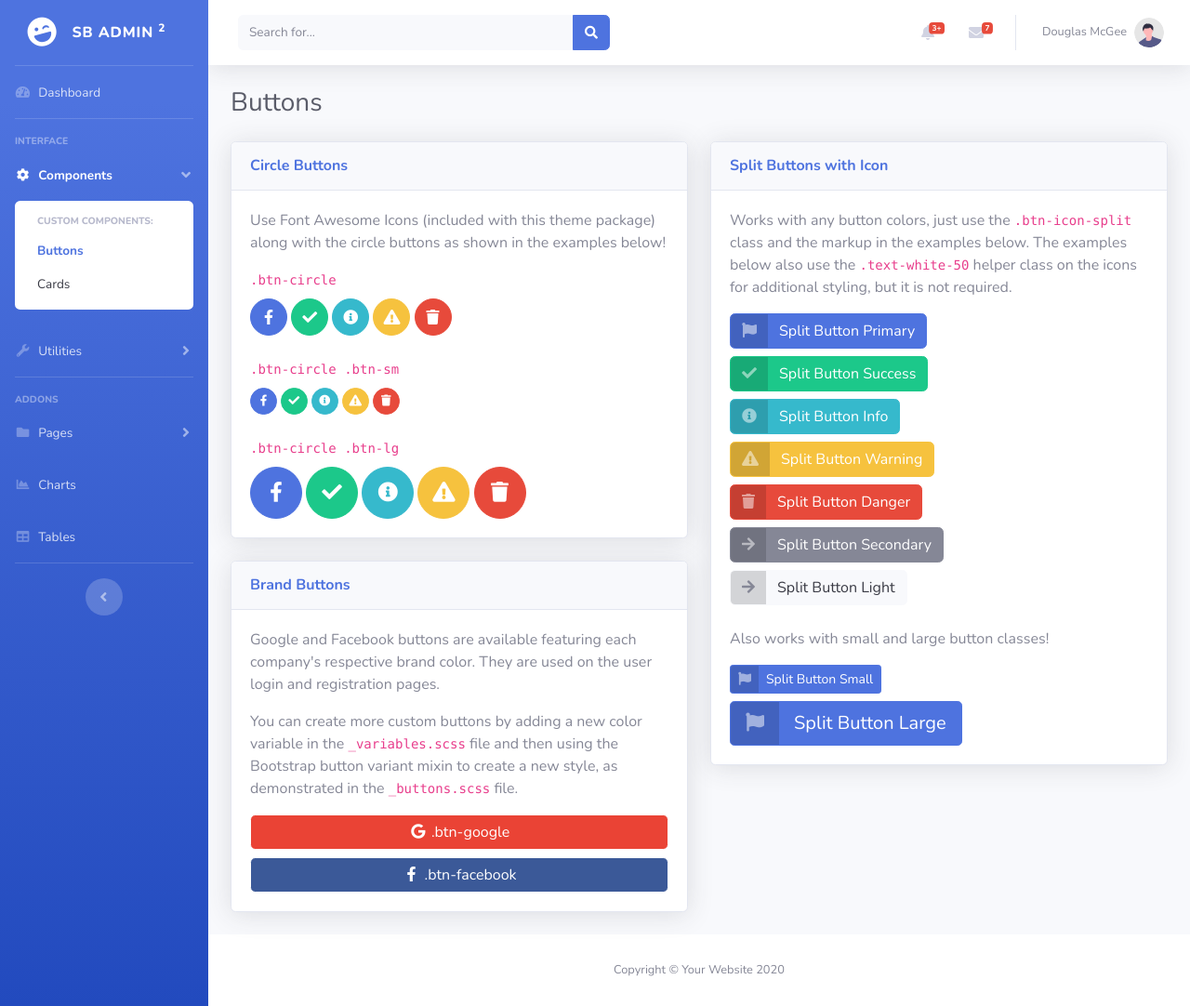
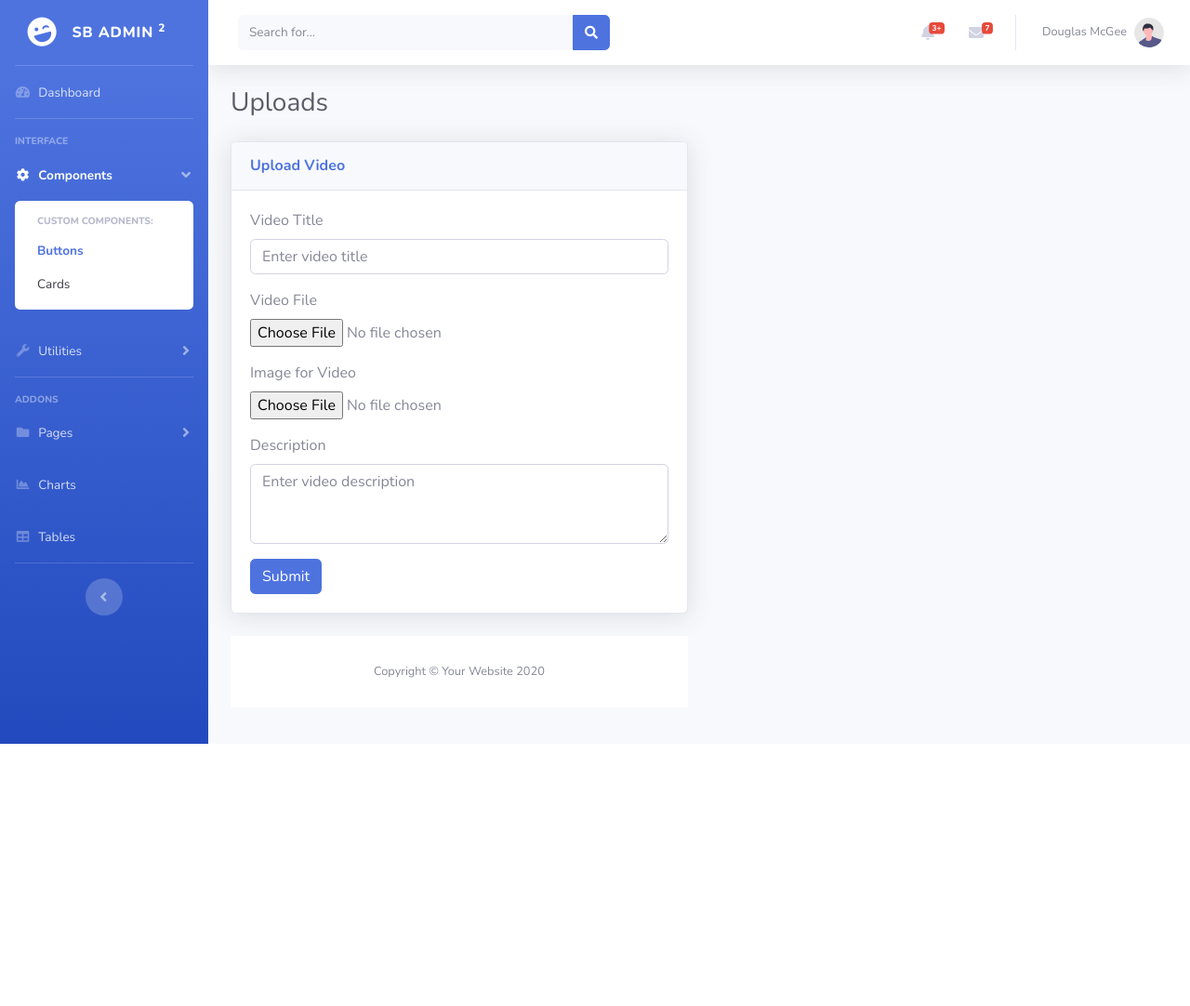
Before and after one commit to Toochidennis/trumpdjvance2024, a PHP site: page /admin/buttons.html in a window 1280 px wide. Shown: the whole page at 93% size. After the commit the page ends 800 px from the top, so only its background shows below. Run offline with PHP 8.4, Linux system fonts and the light colour scheme.

Commit message:
admin update
check the dashboard settings then in buttons

```diff
--- a/admin/buttons.html
+++ b/admin/buttons.html
@@ -360,190 +360,42 @@
                 <div class="container-fluid">
 
                     <!-- Page Heading -->
-                    <h1 class="h3 mb-4 text-gray-800">Buttons</h1>
+                    <h1 class="h3 mb-4 text-gray-800">Uploads</h1>
 
                     <div class="row">
 
                         <div class="col-lg-6">
 
-                            <!-- Circle Buttons -->
                             <div class="card shadow mb-4">
                                 <div class="card-header py-3">
-                                    <h6 class="m-0 font-weight-bold text-primary">Circle Buttons</h6>
+                                    <h6 class="m-0 font-weight-bold text-primary">Upload Video</h6>
                                 </div>
                                 <div class="card-body">
-                                    <p>Use Font Awesome Icons (included with this theme package) along with the circle
-                                        buttons as shown in the examples below!</p>
-                                    <!-- Circle Buttons (Default) -->
-                                    <div class="mb-2">
-                                        <code>.btn-circle</code>
-                                    </div>
-                                    <a href="#" class="btn btn-primary btn-circle">
-                                        <i class="fab fa-facebook-f"></i>
-                                    </a>
-                                    <a href="#" class="btn btn-success btn-circle">
-                                        <i class="fas fa-check"></i>
-                                    </a>
-                                    <a href="#" class="btn btn-info btn-circle">
-                                        <i class="fas fa-info-circle"></i>
-                                    </a>
-                                    <a href="#" class="btn btn-warning btn-circle">
-                                        <i class="fas fa-exclamation-triangle"></i>
-                                    </a>
-                                    <a href="#" class="btn btn-danger btn-circle">
-                                        <i class="fas fa-trash"></i>
-                                    </a>
-                                    <!-- Circle Buttons (Small) -->
-                                    <div class="mt-4 mb-2">
-                                        <code>.btn-circle .btn-sm</code>
-                                    </div>
-                                    <a href="#" class="btn btn-primary btn-circle btn-sm">
-                                        <i class="fab fa-facebook-f"></i>
-                                    </a>
-                                    <a href="#" class="btn btn-success btn-circle btn-sm">
-                                        <i class="fas fa-check"></i>
-                                    </a>
-                                    <a href="#" class="btn btn-info btn-circle btn-sm">
-                                        <i class="fas fa-info-circle"></i>
-                                    </a>
-                                    <a href="#" class="btn btn-warning btn-circle btn-sm">
-                                        <i class="fas fa-exclamation-triangle"></i>
-                                    </a>
-                                    <a href="#" class="btn btn-danger btn-circle btn-sm">
-                                        <i class="fas fa-trash"></i>
-                                    </a>
-                                    <!-- Circle Buttons (Large) -->
-                                    <div class="mt-4 mb-2">
-                                        <code>.btn-circle .btn-lg</code>
-                                    </div>
-                                    <a href="#" class="btn btn-primary btn-circle btn-lg">
-                                        <i class="fab fa-facebook-f"></i>
-                                    </a>
-                                    <a href="#" class="btn btn-success btn-circle btn-lg">
-                                        <i class="fas fa-check"></i>
-                                    </a>
-                                    <a href="#" class="btn btn-info btn-circle btn-lg">
-                                        <i class="fas fa-info-circle"></i>
-                                    </a>
-                                    <a href="#" class="btn btn-warning btn-circle btn-lg">
-                                        <i class="fas fa-exclamation-triangle"></i>
-                                    </a>
-                                    <a href="#" class="btn btn-danger btn-circle btn-lg">
-                                        <i class="fas fa-trash"></i>
-                                    </a>
-                                </div>
-                            </div>
-
-                            <!-- Brand Buttons -->
-                            <div class="card shadow mb-4">
-                                <div class="card-header py-3">
-                                    <h6 class="m-0 font-weight-bold text-primary">Brand Buttons</h6>
-                                </div>
-                                <div class="card-body">
-                                    <p>Google and Facebook buttons are available featuring each company's respective
-                                        brand color. They are used on the user login and registration pages.</p>
-                                    <p>You can create more custom buttons by adding a new color variable in the
-                                        <code>_variables.scss</code> file and then using the Bootstrap button variant
-                                        mixin to create a new style, as demonstrated in the <code>_buttons.scss</code>
-                                        file.</p>
-                                    <a href="#" class="btn btn-google btn-block"><i class="fab fa-google fa-fw"></i>
-                                        .btn-google</a>
-                                    <a href="#" class="btn btn-facebook btn-block"><i
-                                            class="fab fa-facebook-f fa-fw"></i> .btn-facebook</a>
+                                    <form action="uploads.php" method="POST" enctype="multipart/form-data">
+                                        <div class="form-group">
+                                            <label for="title">Video Title</label>
+                                            <input type="text" class="form-control" id="title" name="title" placeholder="Enter video title" required>
+                                        </div>
+                                        <div class="form-group">
+                                            <label for="video_url">Video File</label>
+                                            <input type="file" class="form-control-file" id="video_url" name="video_url" accept="video/*" required>
+                                        </div>
+                                        <div class="form-group">
+                                            <label for="image_url">Image for Video</label>
+                                            <input type="file" class="form-control-file" id="image_url" name="image" accept="image/*" required>
+                                        </div>
+                                        <div class="form-group">
+                                            <label for="description">Description</label>
+                                            <textarea class="form-control" id="description" name="description" rows="3" placeholder="Enter video description" required></textarea>
+                                        </div>
+                                        <button type="submit" class="btn btn-primary">Submit</button>
+                                    </form>
 
                                 </div>
                             </div>
 
-                        </div>
 
-                        <div class="col-lg-6">
-
-                            <div class="card shadow mb-4">
-                                <div class="card-header py-3">
-                                    <h6 class="m-0 font-weight-bold text-primary">Split Buttons with Icon</h6>
-                                </div>
-                                <div class="card-body">
-                                    <p>Works with any button colors, just use the <code>.btn-icon-split</code> class and
-                                        the markup in the examples below. The examples below also use the
-                                        <code>.text-white-50</code> helper class on the icons for additional styling,
-                                        but it is not required.</p>
-                                    <a href="#" class="btn btn-primary btn-icon-split">
-                                        <span class="icon text-white-50">
-                                            <i class="fas fa-flag"></i>
-                                        </span>
-                                        <span class="text">Split Button Primary</span>
-                                    </a>
-                                    <div class="my-2"></div>
-                                    <a href="#" class="btn btn-success btn-icon-split">
-                                        <span class="icon text-white-50">
-                                            <i class="fas fa-check"></i>
-                                        </span>
-                                        <span class="text">Split Button Success</span>
-                                    </a>
-                                    <div class="my-2"></div>
-                                    <a href="#" class="btn btn-info btn-icon-split">
-                                        <span class="icon text-white-50">
-                                            <i class="fas fa-info-circle"></i>
-                                        </span>
-                                        <span class="text">Split Button Info</span>
-                                    </a>
-                                    <div class="my-2"></div>
-                                    <a href="#" class="btn btn-warning btn-icon-split">
-                                        <span class="icon text-white-50">
-                                            <i class="fas fa-exclamation-triangle"></i>
-                                        </span>
-                                        <span class="text">Split Button Warning</span>
-                                    </a>
-                                    <div class="my-2"></div>
-                                    <a href="#" class="btn btn-danger btn-icon-split">
-                                        <span class="icon text-white-50">
-                                            <i class="fas fa-trash"></i>
-                                        </span>
-                                        <span class="text">Split Button Danger</span>
-                                    </a>
-                                    <div class="my-2"></div>
-                                    <a href="#" class="btn btn-secondary btn-icon-split">
-                                        <span class="icon text-white-50">
-                                            <i class="fas fa-arrow-right"></i>
-                                        </span>
-                                        <span class="text">Split Button Secondary</span>
-                                    </a>
-                                    <div class="my-2"></div>
-                                    <a href="#" class="btn btn-light btn-icon-split">
-                                        <span class="icon text-gray-600">
-                                            <i class="fas fa-arrow-right"></i>
-                                        </span>
-                                        <span class="text">Split Button Light</span>
-                                    </a>
-                                    <div class="mb-4"></div>
-                                    <p>Also works with small and large button classes!</p>
-                                    <a href="#" class="btn btn-primary btn-icon-split btn-sm">
-                                        <span class="icon text-white-50">
-                                            <i class="fas fa-flag"></i>
-                                        </span>
-                                        <span class="text">Split Button Small</span>
-                                    </a>
-                                    <div class="my-2"></div>
-                                    <a href="#" class="btn btn-primary btn-icon-split btn-lg">
-                                        <span class="icon text-white-50">
-                                            <i class="fas fa-flag"></i>
-                                        </span>
-                                        <span class="text">Split Button Large</span>
-                                    </a>
-                                </div>
-                            </div>
-
-                        </div>
-
-                    </div>
-
-                </div>
-                <!-- /.container-fluid -->
-
-            </div>
-            <!-- End of Main Content -->
-
-            <!-- Footer -->
+                            <!-- Footer -->
             <footer class="sticky-footer bg-white">
                 <div class="container my-auto">
                     <div class="copyright text-center my-auto">
--- /dev/null
+++ b/admin/phpinfo.php
@@ -0,0 +1,3 @@
+<?php
+phpinfo();
+?>
--- a/composer.json
+++ b/composer.json
@@ -1,5 +1,6 @@
 {
     "require": {
-        "square/square": "^37.1"
+        "square/square": "^37.1",
+      "ext-mysqli": "*"
     }
 }
```
Also changed, not shown: admin/admin.php (added, +67 -0 lines), admin/index.html (+4 -4 lines), admin/uploads.php (added, +118 -0 lines), index.php (renamed from index.html, +16 -0 lines).
